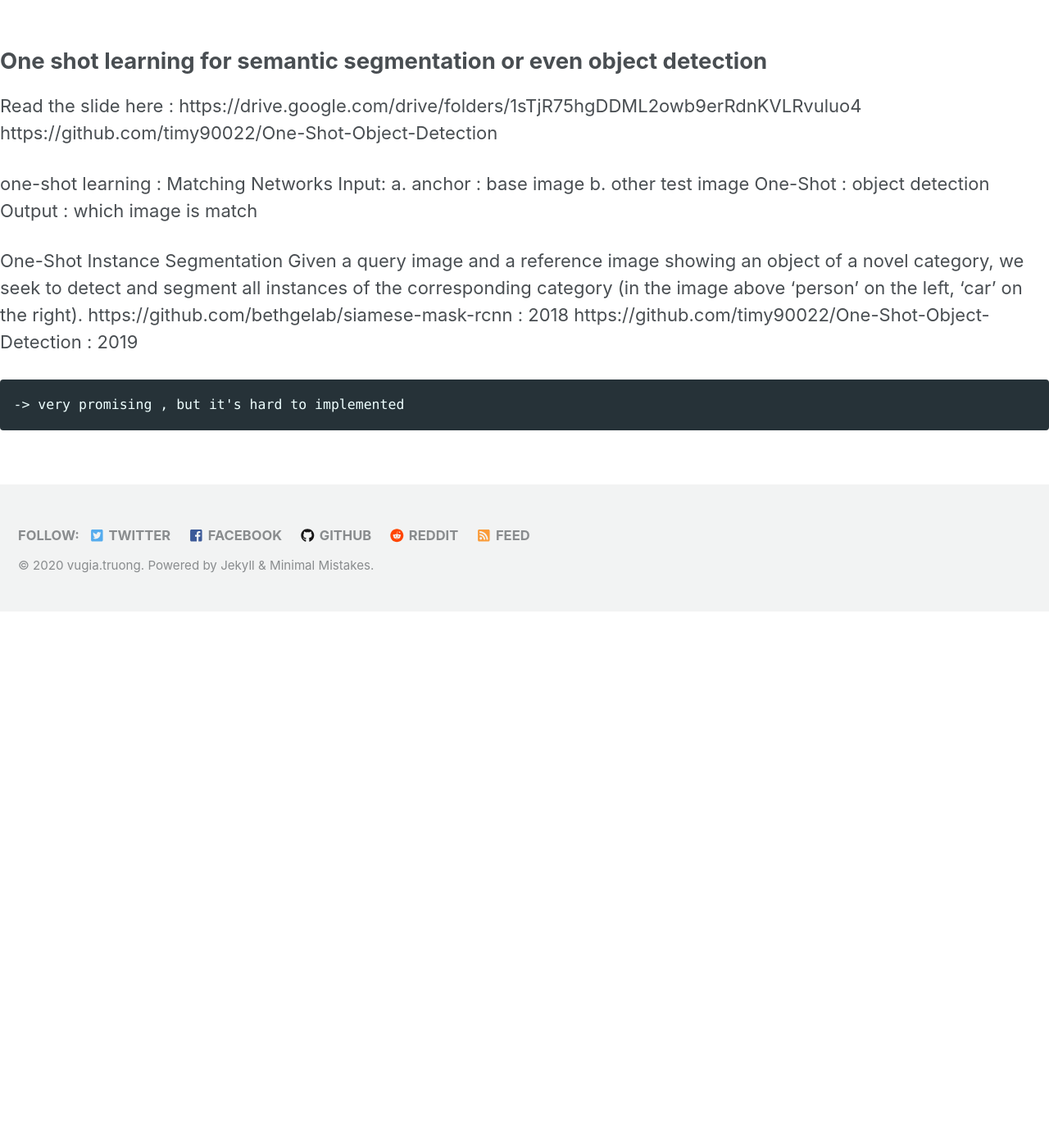
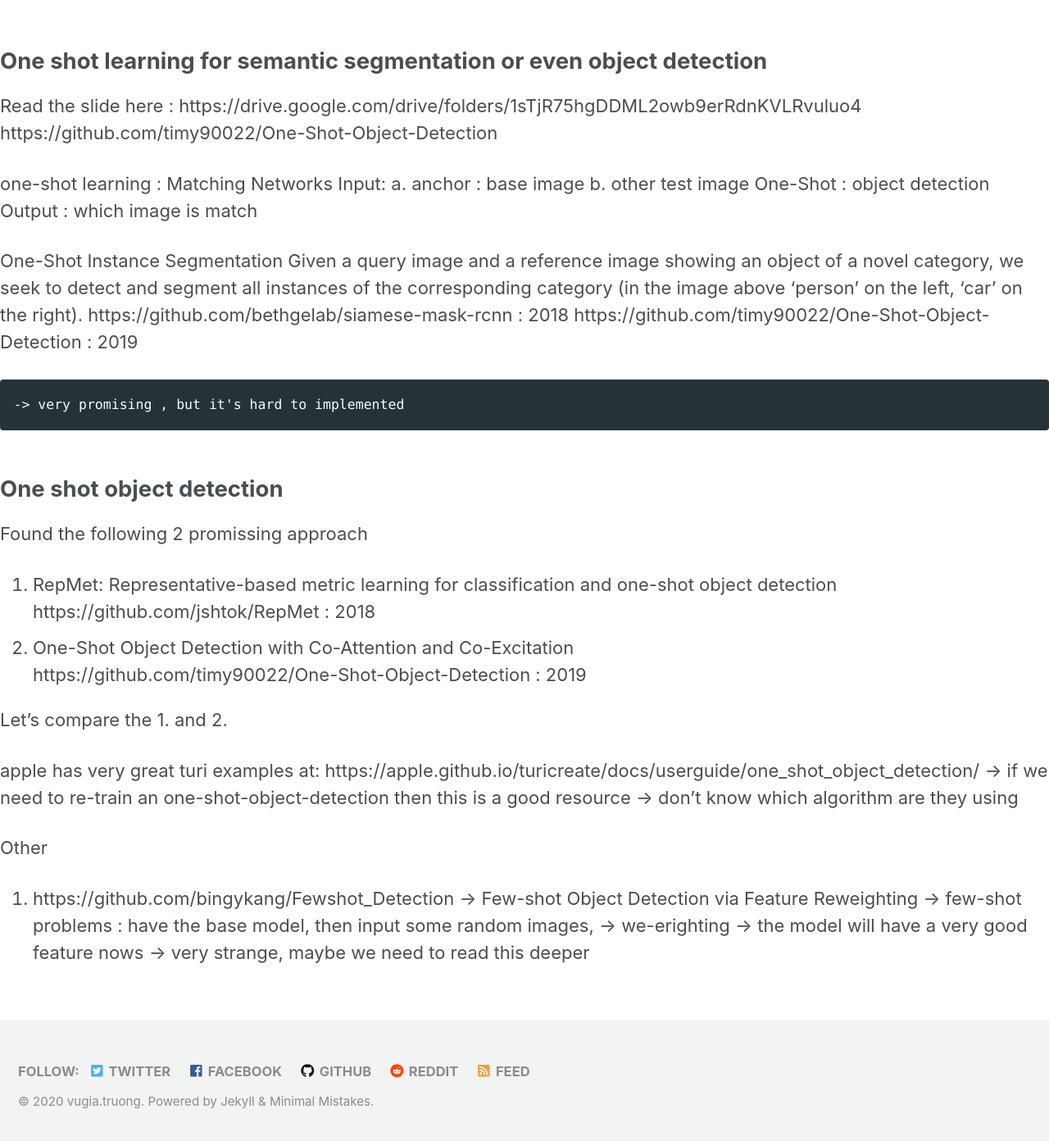
Before and after one commit to gachiemchiep/gachiemchiep.github.io, a Jekyll site: the page built from memo.md, in a window 1280 px wide and 1400 px high, scrolled down 1307 px. Shown: the top 1392 px of the window at 82% size. Built offline with Jekyll 4.4.1, drawn with Linux system fonts in a browser that asks for light colours; cached includes are drawn as plain includes; our own code applies the rules of GitHub Pages for plain Markdown files; comment, search, counter and statistics services are not loaded; before the commit the page ends 2053 px from its top, so only the background shows below that.

Commit message:
Update memo.md

```diff
--- a/memo.md
+++ b/memo.md
@@ -62,3 +62,27 @@ one-shot learning :
     https://github.com/timy90022/One-Shot-Object-Detection : 2019
 
     -> very promising , but it's hard to implemented
+
+## One shot object detection
+
+Found the following 2 promissing approach
+
+1. RepMet: Representative-based metric learning for classification and one-shot object detection
+   https://github.com/jshtok/RepMet : 2018
+2. One-Shot Object Detection with Co-Attention and Co-Excitation
+   https://github.com/timy90022/One-Shot-Object-Detection : 2019
+
+
+Let's compare the 1. and 2.
+
+apple has very great turi examples at: https://apple.github.io/turicreate/docs/userguide/one_shot_object_detection/
+  -> if we need to re-train an one-shot-object-detection then this is a good resource
+  -> don't know which algorithm are they using
+
+
+Other
+1. https://github.com/bingykang/Fewshot_Detection
+   -> Few-shot Object Detection via Feature Reweighting
+  -> few-shot problems : have the base model, then input some random images,
+    -> we-erighting -> the model will have a very good feature nows
+    -> very strange, maybe we need to read this deeper
```
